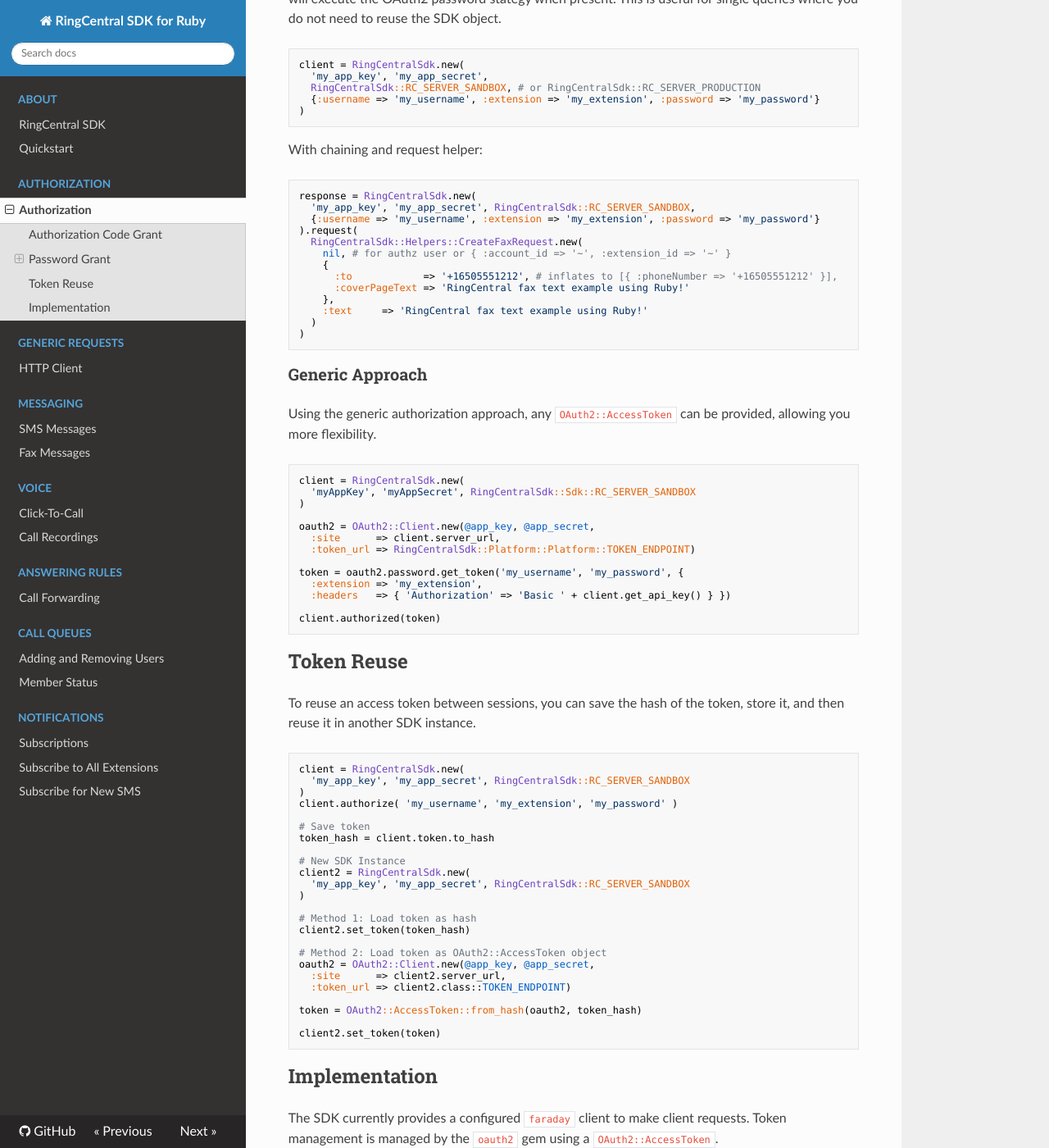
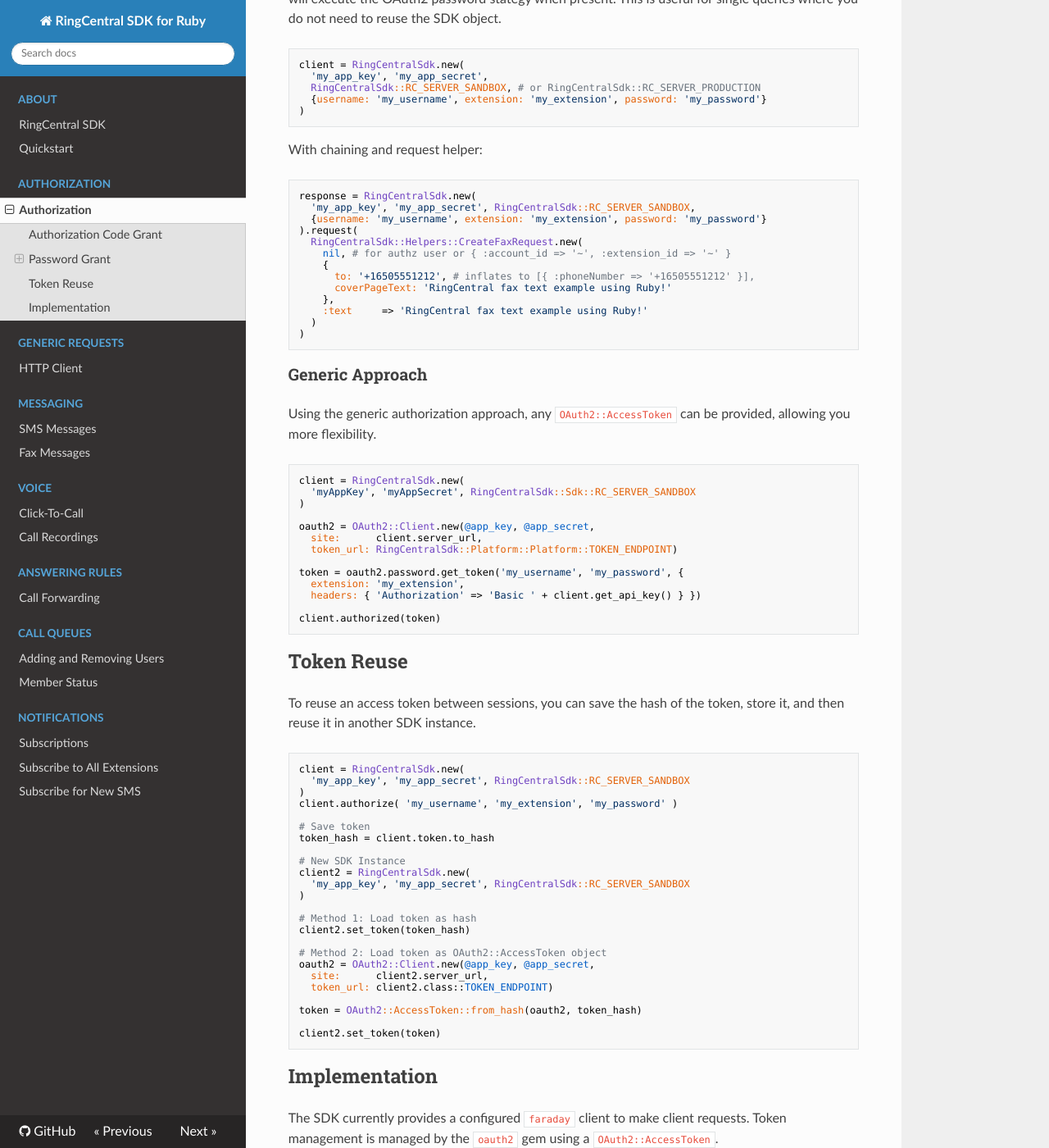
Before and after one commit to grokify/ringcentral-sdk-ruby, an MkDocs documentation site: the page built from docs/usage/authorization/Authorization.md, in a window 1280 px wide and 1400 px high, scrolled down 1582 px. Shown: the whole window at 82% size. Built offline with MkDocs 1.6.1, drawn with Linux system fonts in a browser that asks for light colours; nearby versions of some CDN libraries; old or Windows-style settings are respelled for this version of MkDocs; some of the changed lines change nothing that is shown; some of the changed text lies outside the part shown.

Commit message:
update docs

````diff
--- a/docs/usage/authorization/Authorization.md
+++ b/docs/usage/authorization/Authorization.md
@@ -21,17 +21,17 @@
   'myAppKey',
   'myAppSecret',
   RingCentralSdk::RC_SERVER_SANDBOX,
-  {:redirect_uri => 'http://example.com/oauth'}
+  redirect_uri: 'http://example.com/oauth'
 )
 # Retrieve OAuth authorize url using default redirect URL
 auth_url = client.authorize_url()
 # Retrieve OAuth authorize url using override redirect URL
 auth_url = client.authorize_url({
-  :redirect_uri => 'my_registered_oauth_url', # optional override of default URL
-  :display      => '', # optional: page|popup|touch|mobile, default 'page'
-  :prompt       => '', # optional: sso|login|consent, default is 'login sso consent'
-  :state        => '', # optional
-  :brand_id     => ''  # optional: string|number
+  redirect_uri: 'my_registered_oauth_url', # optional override of default URL
+  display:      '', # optional: page|popup|touch|mobile, default 'page'
+  prompt:       '', # optional: sso|login|consent, default is 'login sso consent'
+  state:        '', # optional
+  brand_id:     ''  # optional: string|number
 })
 # Open browser window to authUrl and retrieve authorize_code from redirect uri.
 ```
@@ -70,7 +70,7 @@
 client = RingCentralSdk.new(
   'my_app_key', 'my_app_secret',
   RingCentralSdk::RC_SERVER_SANDBOX, # or RingCentralSdk::RC_SERVER_PRODUCTION
-  {:username => 'my_username', :extension => 'my_extension', :password => 'my_password'}
+  {username: 'my_username', extension: 'my_extension', password: 'my_password'}
 )
 ```
 
@@ -79,13 +79,13 @@
 ```ruby
 response = RingCentralSdk.new(
   'my_app_key', 'my_app_secret', RingCentralSdk::RC_SERVER_SANDBOX,
-  {:username => 'my_username', :extension => 'my_extension', :password => 'my_password'}
+  {username: 'my_username', extension: 'my_extension', password: 'my_password'}
 ).request(
   RingCentralSdk::Helpers::CreateFaxRequest.new(
     nil, # for authz user or { :account_id => '~', :extension_id => '~' }
     {
-      :to            => '+16505551212', # inflates to [{ :phoneNumber => '+16505551212' }],
-      :coverPageText => 'RingCentral fax text example using Ruby!'
+      to: '+16505551212', # inflates to [{ :phoneNumber => '+16505551212' }],
+      coverPageText: 'RingCentral fax text example using Ruby!'
     },
     :text     => 'RingCentral fax text example using Ruby!'
   )
@@ -103,12 +103,12 @@
 )
 
 oauth2 = OAuth2::Client.new(@app_key, @app_secret,
-  :site      => client.server_url,
-  :token_url => RingCentralSdk::Platform::Platform::TOKEN_ENDPOINT)
+  site:      client.server_url,
+  token_url: RingCentralSdk::Platform::Platform::TOKEN_ENDPOINT)
 
 token = oauth2.password.get_token('my_username', 'my_password', {
-  :extension => 'my_extension',
-  :headers   => { 'Authorization' => 'Basic ' + client.get_api_key() } })
+  extension: 'my_extension',
+  headers: { 'Authorization' => 'Basic ' + client.get_api_key() } })
 
 client.authorized(token)
 ```
@@ -137,8 +137,8 @@
 
 # Method 2: Load token as OAuth2::AccessToken object
 oauth2 = OAuth2::Client.new(@app_key, @app_secret,
-  :site      => client2.server_url,
-  :token_url => client2.class::TOKEN_ENDPOINT)
+  site:      client2.server_url,
+  token_url: client2.class::TOKEN_ENDPOINT)
 
 token = OAuth2::AccessToken::from_hash(oauth2, token_hash)
 
````
